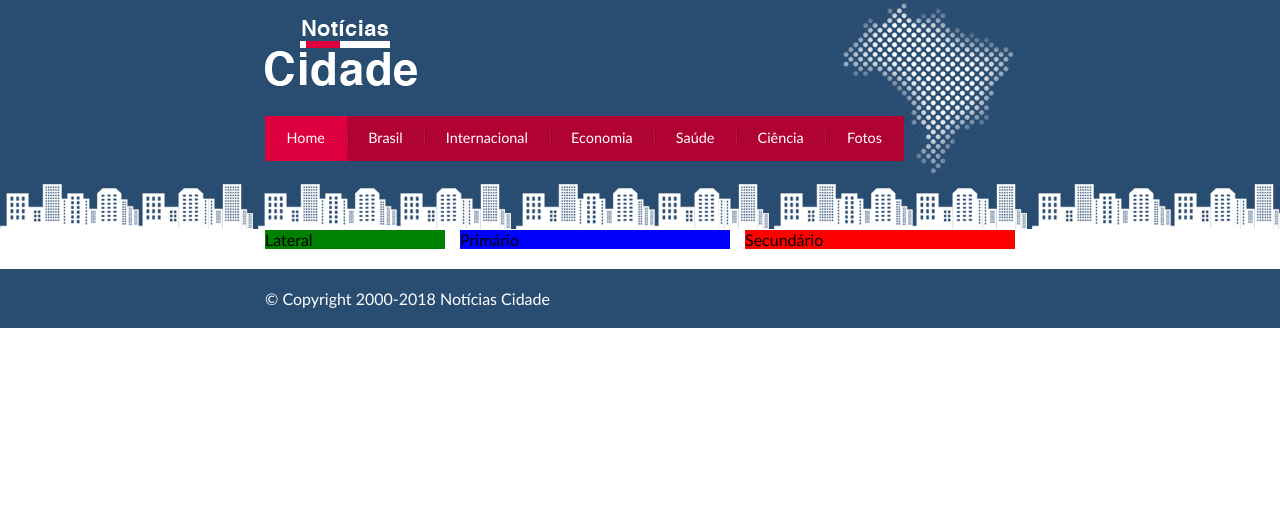
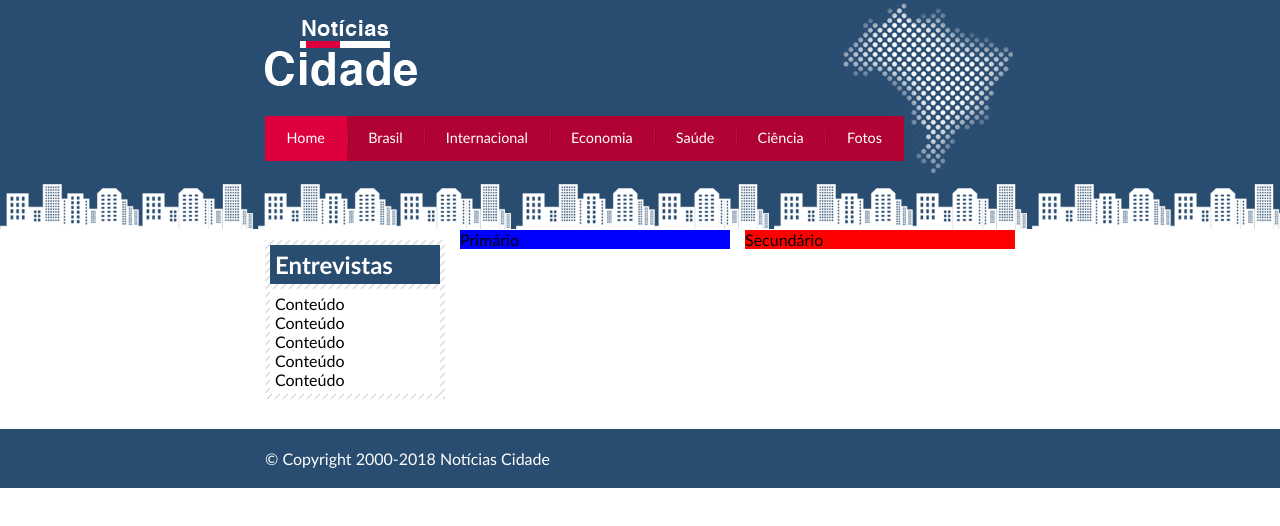
Before and after one commit to PHDevss/projeto-noticias-cidade, a plain HTML site: page index.html in a window 1280 px wide. Drawn offline with Linux system fonts and the light colour scheme.

Commit message:
Adicionei layouts de 2/3 colunas e formatei notícias

```diff
--- a/css/estilo.css
+++ b/css/estilo.css
@@ -79,11 +79,34 @@ body.fotos #navegacao a#fotos
     background: #f5f5f5;
 }
 
+#lateral {
+    width: 180px;
+    float: left;
+    margin: 0 0 20px -750px;
+    /* background:green; */
+
+}
 #primario {
     width: 270px;
     float: left;
     background:blue;
     margin: 0 0 20px 195px;
+}
+
+/* #tres-colunas #primario {
+    width: 270px;
+    float: left;
+    background:blue;
+    margin: 0 0 20px 195px;
+} */
+
+#duas-colunas #primario {
+    width: 555px;
+}
+
+#uma-colunas #primario {
+    width: 750px;
+    margin: 0 0 20px 0;
 }
 
 #secundario {
@@ -92,14 +115,27 @@ body.fotos #navegacao a#fotos
     background:red;
     margin: 0 0 20px 15px;
 }
-#lateral {
-    width: 180px;
-    float: left;
-    margin: 0 0 20px -750px;
-    background:green;
 
+/* Caixa */
+
+.caixa {
+    margin: 10px 0;
+    padding: 5px;
+    background: #f3f3f3 url(../imagens/fundo-caixa.png);
 }
 
+h2 {
+    font: size 1em;
+    background: #294c71;
+    color: #fff;
+    padding: 5px;
+}
+
+.caixa-conteudo {
+    background: #fff;
+    padding: 5px;
+    margin-top: 5px;
+}
 /* Rodape */
 #conteiner-rodape {
     clear: both;
--- a/index.html
+++ b/index.html
@@ -7,7 +7,7 @@
         <title>Notícias cidade - Seu site de notícias</title>
         <link rel="stylesheet" href="css/estilo.css">
     </head>
-    <body class = "home">
+    <body  id="tres-colunas" class = "home">
         <!-- Início container -->
         <div id="container">
             <!-- Início TOPO -->
@@ -26,7 +26,20 @@
             <div id="conteudo"> <!-- Inicio conteúdo-->
                 <div id="primario">Primário</div>
                 <div id="secundario">Secundário</div>
-                <div id="lateral">Lateral</div>
+                <!-- Início lateral -->
+                <div id="lateral">
+                    <div class="caixa">
+                        <h2>Entrevistas</h2>
+                        <div class="caixa-conteudo">
+                            Conteúdo <br>
+                            Conteúdo <br>
+                            Conteúdo <br>
+                            Conteúdo <br>
+                            Conteúdo <br>
+                        </div>
+                    </div>
+                </div>
+                <!-- Fim lateral -->
             </div> <!-- Fim conteúdo-->
         </div><!-- Fim container -->
         <div id="conteiner-rodape">
```
